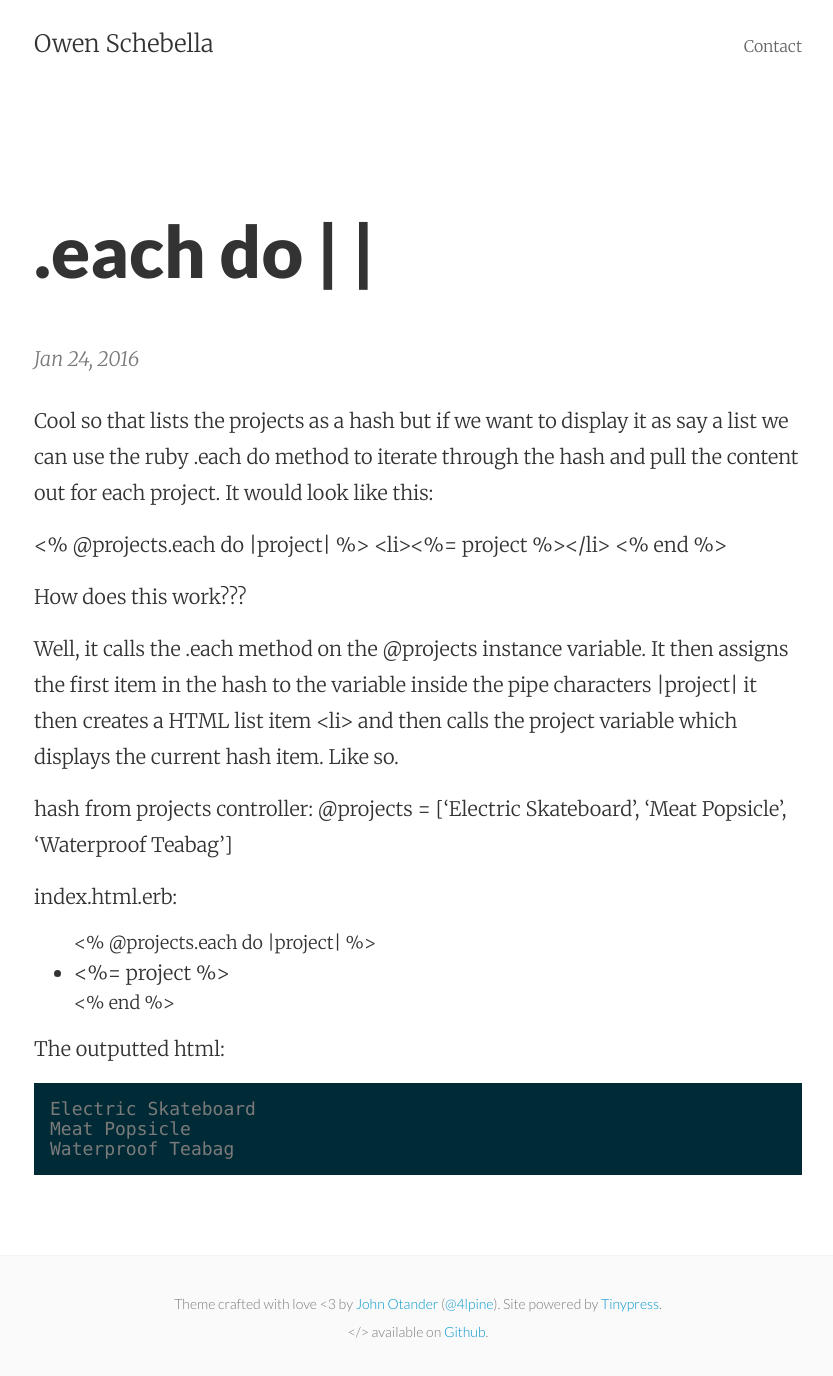
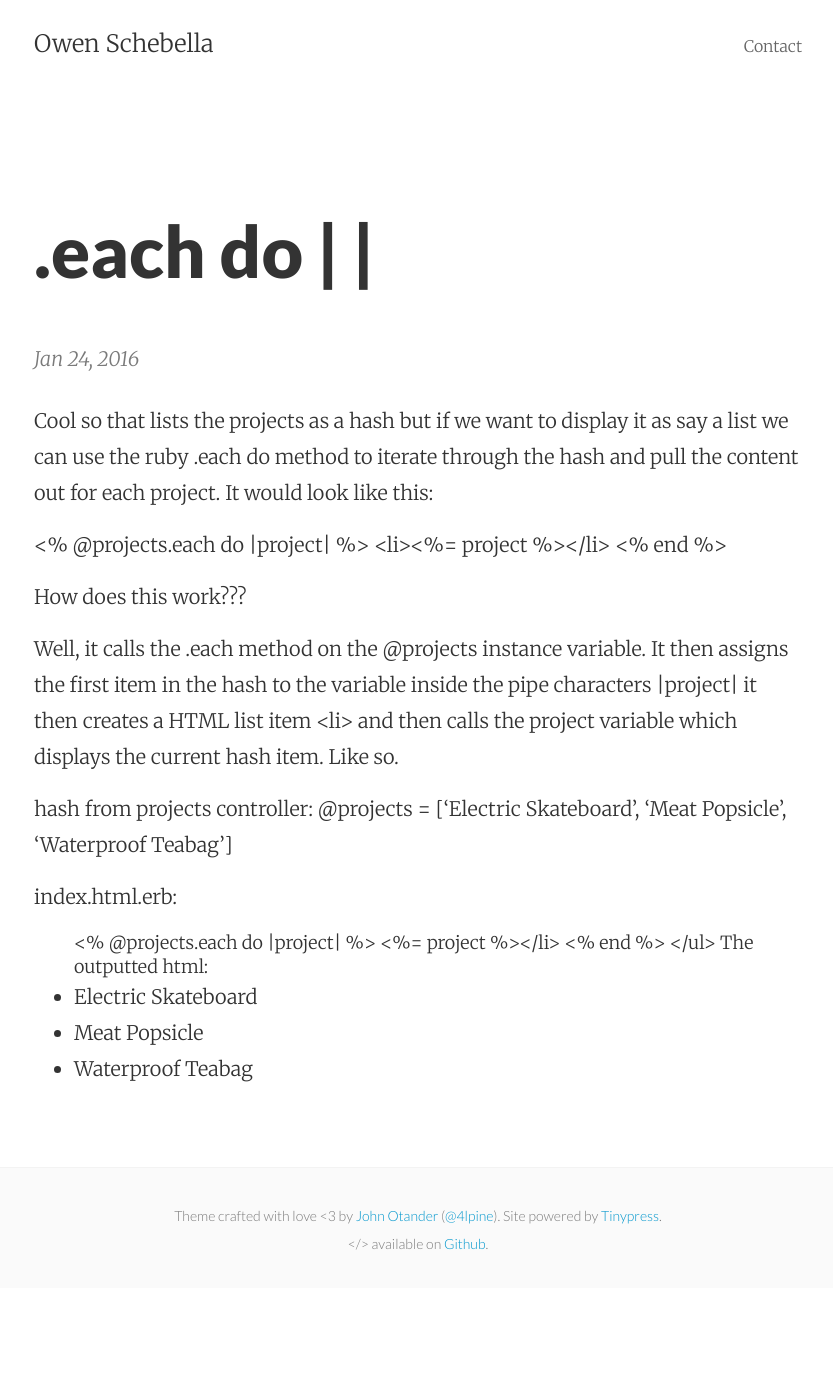
Before and after one commit to oschebell/oschebell.github.io, a Jekyll site: the page built from _posts/2016-01-24-each-do.markdown, in a window 1280 px wide. Shown: the whole page, without its empty margins (222-1055 px from the left). Built offline with Jekyll 4.4.1, drawn with Linux system fonts in a browser that asks for light colours; after the commit the page ends 1288 px from its top, so only the background shows below that.

Commit message:
Post update: .each do | |

```diff
--- a/_posts/2016-01-24-each-do.markdown
+++ b/_posts/2016-01-24-each-do.markdown
@@ -21,13 +21,13 @@ index.html.erb:
 
 <ul>
 <% @projects.each do |project| %>
-<li ><%= project %></li>
+<l i><%= project %></li>
 <% end %>
 </ul>
 
 The outputted html:
 
 
-    Electric Skateboard
-    Meat Popsicle
-    Waterproof Teabag
+    <li>Electric Skateboard</li>
+   <li> Meat Popsicle</li>
+    <li>Waterproof Teabag</li>
```
